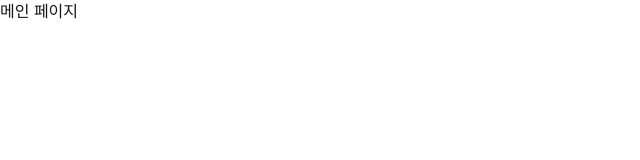
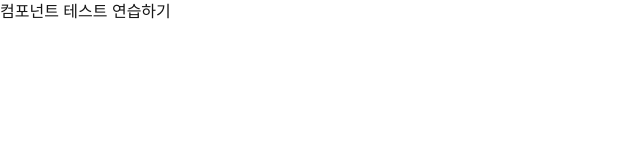
Before and after one commit to lbaku89/study-testing, a Next.js app: page / in a window 1280 px wide. Shown: the top 160 px of the page, without its empty margins (0-640 px from the left). Built offline with nearby package versions, Linux system fonts and the light colour scheme.

Commit message:
feat: 4.테스트 기본 사용법

```diff
--- a/app/page.tsx
+++ b/app/page.tsx
@@ -1,3 +1,3 @@
 export default function Home() {
-  return <div>메인 페이지</div>;
+  return <h1>컴포넌트 테스트 연습하기</h1>;
 }
```
Also changed, not shown: 1 other file (tests, documents, lock files or other folders).
